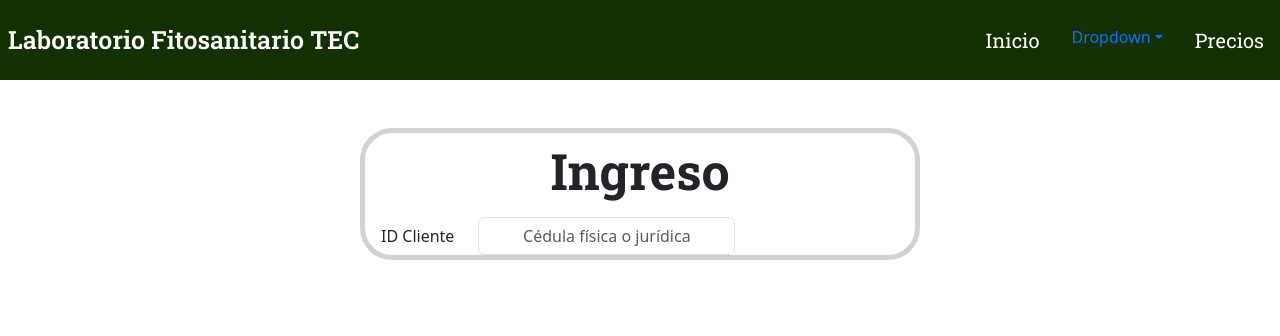
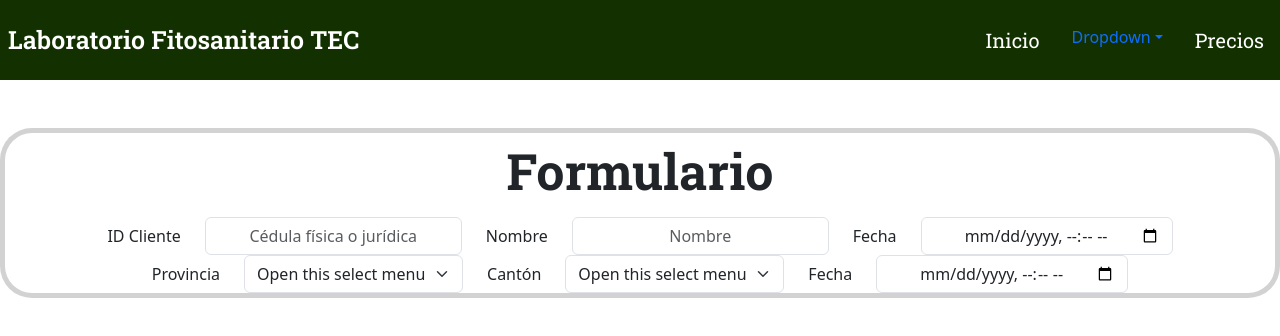
Before and after one commit to JoshSan14/GreenLab, a React (Vite) app: page /analisis in a window 1280 px wide. Shown: the top 336 px of the page. Built offline with nearby package versions, Linux system fonts and the light colour scheme.

Commit message:
120923-A

```diff
--- a/src/components/forms/generalResultForm.jsx
+++ b/src/components/forms/generalResultForm.jsx
@@ -4,11 +4,8 @@ function GeneralResultForm() {
   return (
     <>
       <div
-                className="card border-5 rounded-5 mx-auto col-10 col-md-8 col-lg-6 mt-5"
-                style={{
-                    width: "35rem",
-                }}
-
+        className="card border-5 rounded-5 mx-auto col-10 col-md-8 col-lg-6 mt-5 w-auto"
+        style={{}}
       >
         <div className="text-center my-2">
           <h1
@@ -19,26 +16,86 @@ function GeneralResultForm() {
               fontSize: 50,
             }}
           >
-                        Ingreso
+            Formulario
           </h1>
         </div>
         <form>
-
-                    <div className="form-group row">
-                        <label className="col-auto col-form-label ms-3" for="idCliente">ID Cliente</label>
+          <div className="d-flex align-content-center flex-wrap justify-content-center">
+            <div className="row align-items-center">
+              <div className="col-auto row-auto">
+                <label for="idCliente">ID Cliente</label>
+              </div>
               <div class="col-auto">
-                            <input className="form-control text-center" type="text" id="idCliente" placeholder="Cédula física o jurídica"></input>
+                <input
+                  className="form-control text-center"
+                  type="text"
+                  id="idCliente"
+                  placeholder="Cédula física o jurídica"
+                ></input>
+              </div>
+              <div className="col-auto">
+                <label for="nombre">Nombre</label>
+              </div>
+              <div class="col-auto">
+                <input
+                  className="form-control text-center"
+                  type="text"
+                  id="idCNombre"
+                  placeholder="Nombre"
+                ></input>
+              </div>
+              <div className="col-auto">
+                <label for="fecha">Fecha</label>
+              </div>
+              <div class="col-auto">
+                <input
+                  className="form-control text-center"
+                  type="datetime-local"
+                  id="idCNombre"
+                ></input>
               </div>
             </div>
-
-
+            <div className="row align-items-center">
+              <div className="col-auto row-auto">
+                <label for="provincia">Provincia</label>
+              </div>
+              <div class="col-auto">
+                <select class="form-select" aria-label="Default select example">
+                  <option selected>Open this select menu</option>
+                  <option value="1">One</option>
+                  <option value="2">Two</option>
+                  <option value="3">Three</option>
+                </select>
+              </div>
+              <div className="col-auto">
+                <label for="canton">Cantón</label>
+              </div>
+              <div class="col-auto">
+                <select class="form-select" aria-label="Default select example">
+                  <option selected>Open this select menu</option>
+                  <option value="1">One</option>
+                  <option value="2">Two</option>
+                  <option value="3">Three</option>
+                </select>
+              </div>
+              <div className="col-auto">
+                <label for="fecha">Fecha</label>
+              </div>
+              <div class="col-auto">
+                <input
+                  className="form-control text-center"
+                  type="datetime-local"
+                  id="idCNombre"
+                ></input>
+              </div>
+            </div>
+          </div>
         </form>
-
       </div>
 
       <Outlet />
     </>
-    )
+  );
 }
 
-export default GeneralResultForm
+export default GeneralResultForm;
```
Lines whose indentation alone changed are shown as unchanged.
